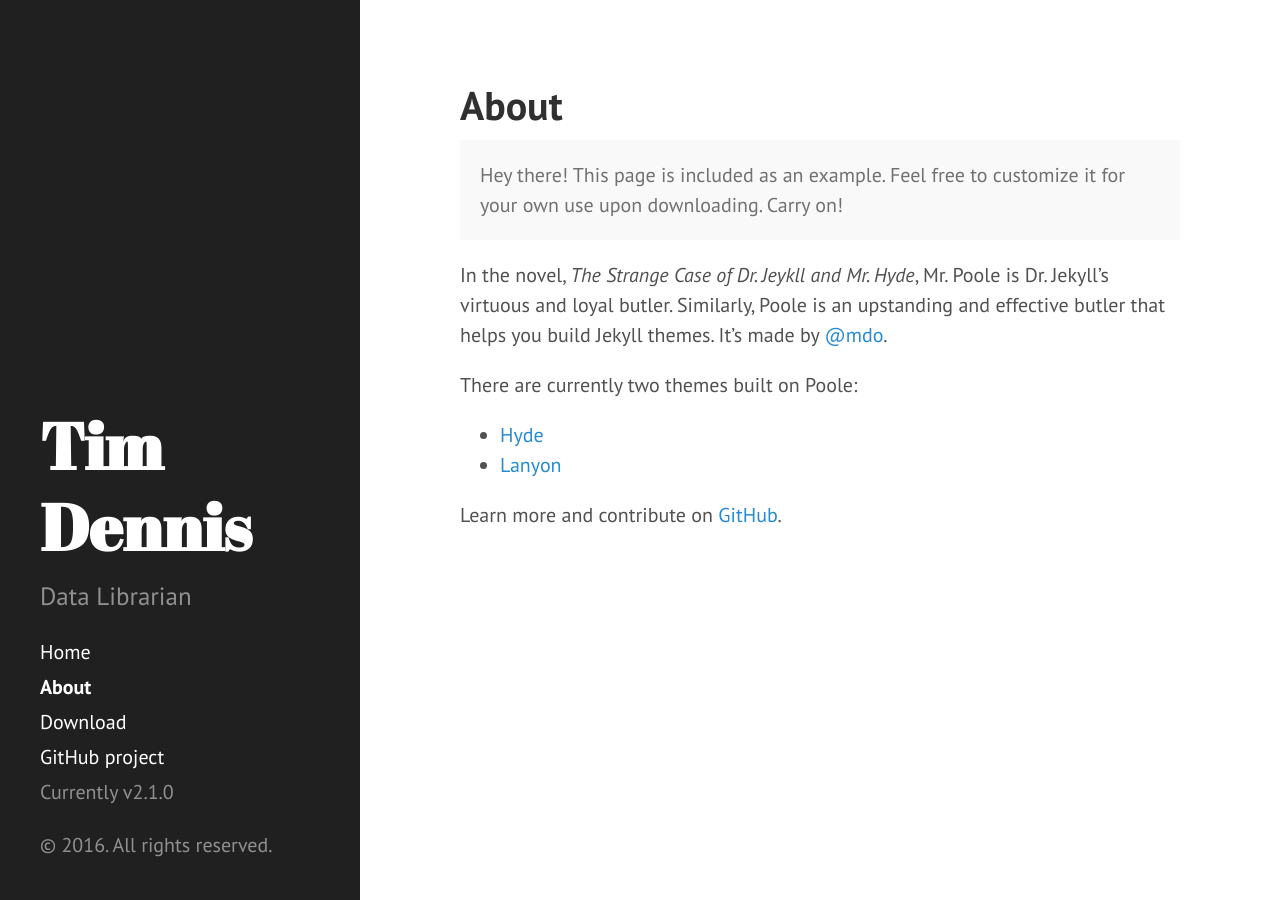
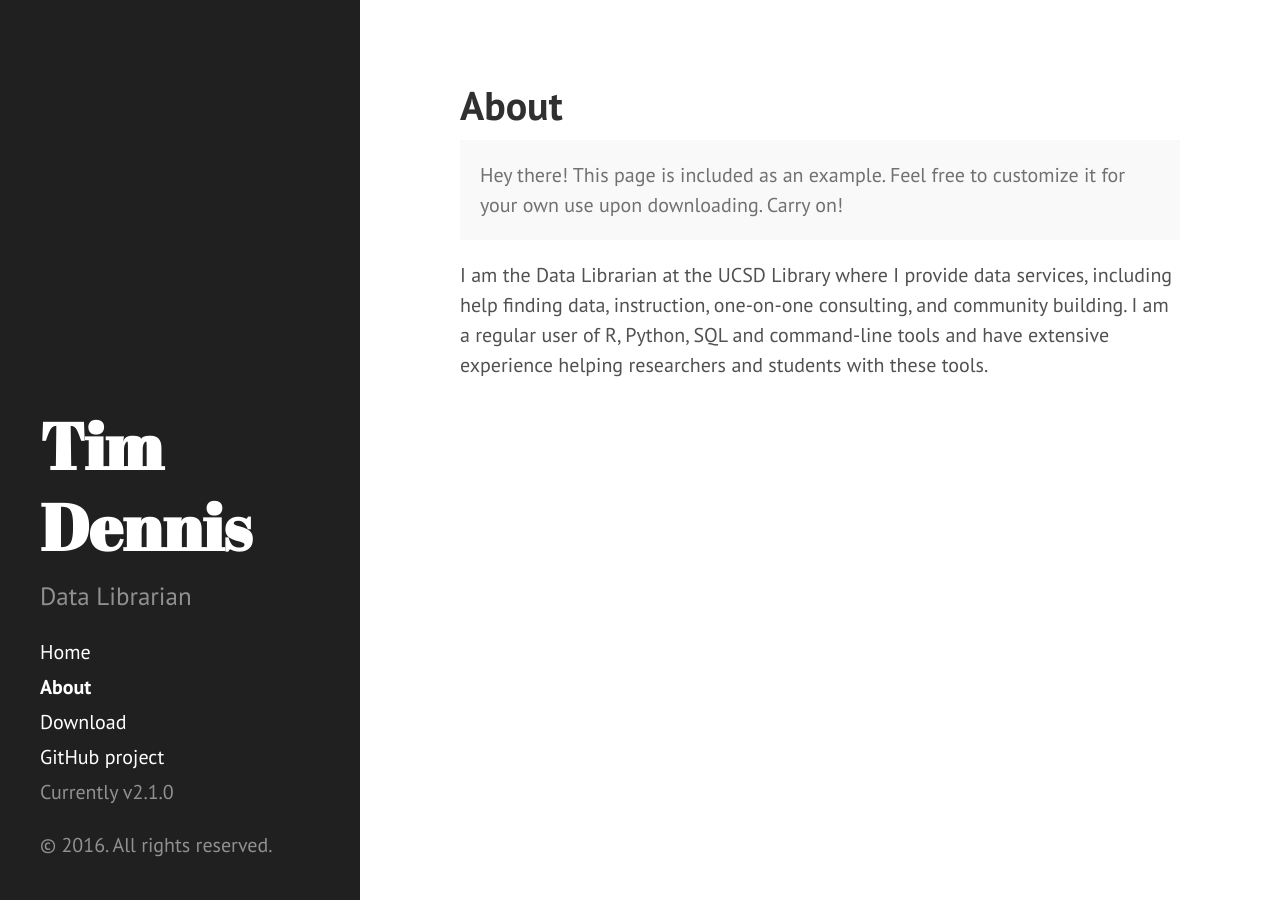
Before and after one commit to jt14den/jt14den.github.io, a Jekyll site: the page built from about.md, in a window 1280 px wide. Built offline with Jekyll 4.4.1, drawn with Linux system fonts in a browser that asks for light colours.

Commit message:
addin diff. code fence

```diff
--- a/_config.yml
+++ b/_config.yml
@@ -1,6 +1,6 @@
 # Dependencies
 markdown:         kramdown
-highlighter:      pygments
+highlighter:      rouge
 
 # Permalinks
 permalink:        pretty
--- a/about.md
+++ b/about.md
@@ -7,11 +7,4 @@ title: About
   Hey there! This page is included as an example. Feel free to customize it for your own use upon downloading. Carry on!
 </p>
 
-In the novel, *The Strange Case of Dr. Jeykll and Mr. Hyde*, Mr. Poole is Dr. Jekyll's virtuous and loyal butler. Similarly, Poole is an upstanding and effective butler that helps you build Jekyll themes. It's made by [@mdo](https://twitter.com/mdo).
-
-There are currently two themes built on Poole:
-
-* [Hyde](http://hyde.getpoole.com)
-* [Lanyon](http://lanyon.getpoole.com)
-
-Learn more and contribute on [GitHub](https://github.com/poole).
+I am the Data Librarian at the UCSD Library where I provide data services, including help finding data, instruction, one-on-one consulting, and community building. I am a regular user of R, Python, SQL and command-line tools and have extensive experience helping researchers and students with these tools.
```
Also changed, not shown: _posts/2016-07-25-contributing-carpentries.md (+2 -2 lines).
